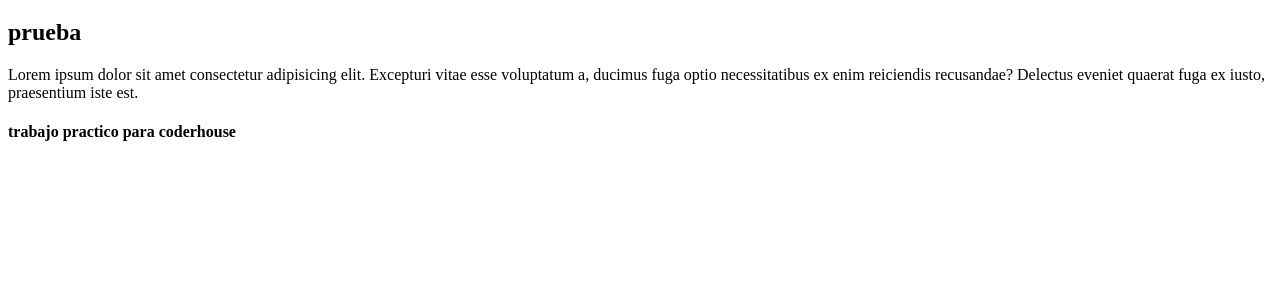
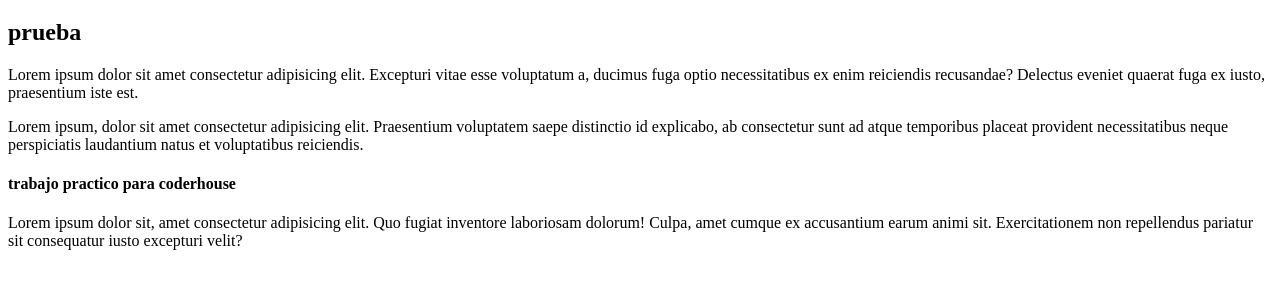
Before and after one commit to estasdasfg/Pruebagit, a plain HTML site: page index.html in a window 1280 px wide. Shown: the part 61-350 px from the top of the page. Drawn offline with Linux system fonts and the light colour scheme.

Commit message:
agregue parrafos

```diff
--- a/index.html
+++ b/index.html
@@ -17,12 +17,13 @@
         prueba
     </h2>
     <p>Lorem ipsum dolor sit amet consectetur adipisicing elit. Excepturi vitae esse voluptatum a, ducimus fuga optio necessitatibus ex enim reiciendis recusandae? Delectus eveniet quaerat fuga ex iusto, praesentium iste est.</p>
+     <p>Lorem ipsum, dolor sit amet consectetur adipisicing elit. Praesentium voluptatem saepe distinctio id explicabo, ab consectetur sunt ad atque temporibus placeat provident necessitatibus neque perspiciatis laudantium natus et voluptatibus reiciendis.</p>
     </main>
     <footer>
         <h4>
             trabajo practico para coderhouse
         </h4>
-
+        <p>Lorem ipsum dolor sit, amet consectetur adipisicing elit. Quo fugiat inventore laboriosam dolorum! Culpa, amet cumque ex accusantium earum animi sit. Exercitationem non repellendus pariatur sit consequatur iusto excepturi velit?</p>
     </footer>
 
 </body>
```
